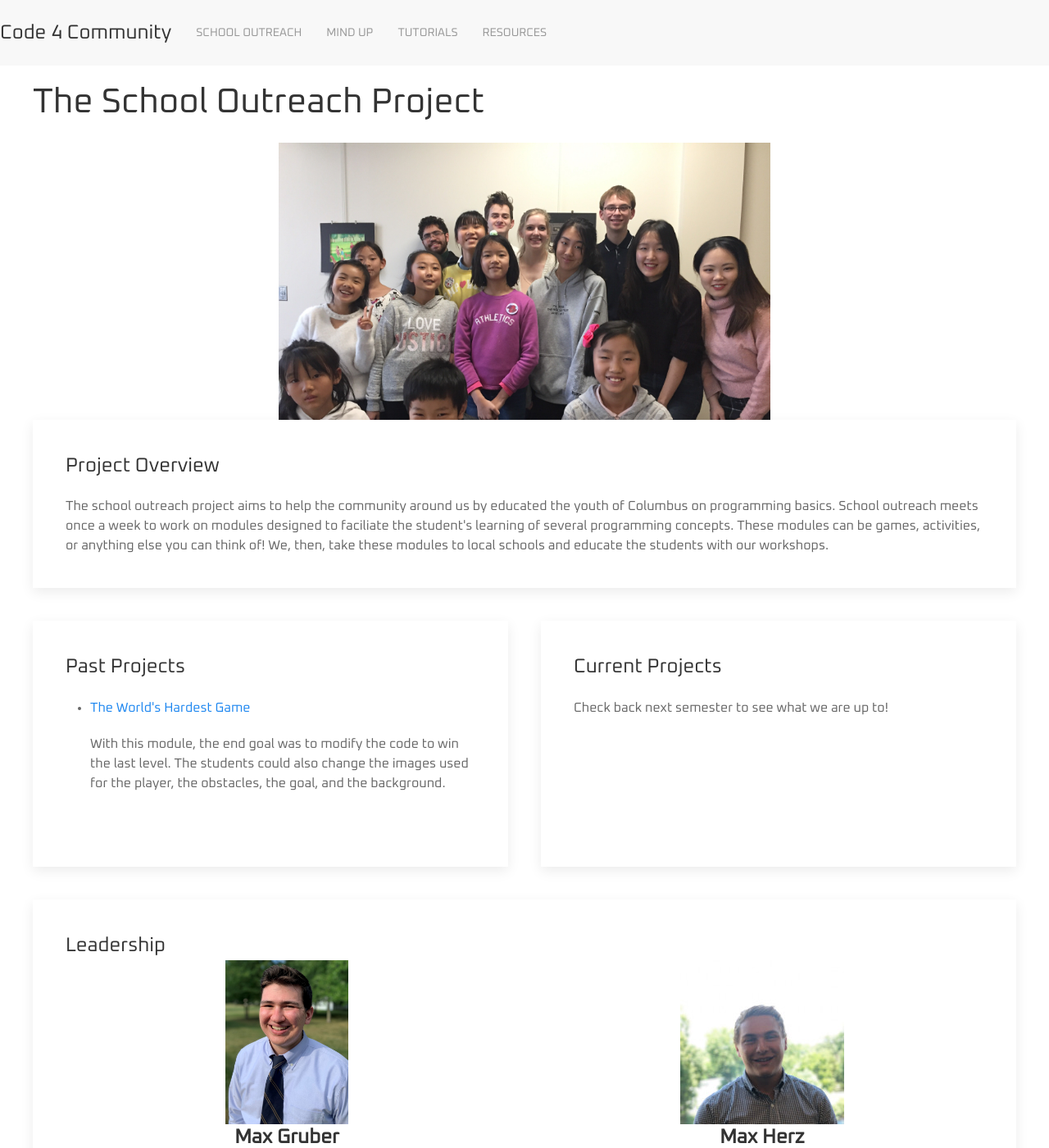
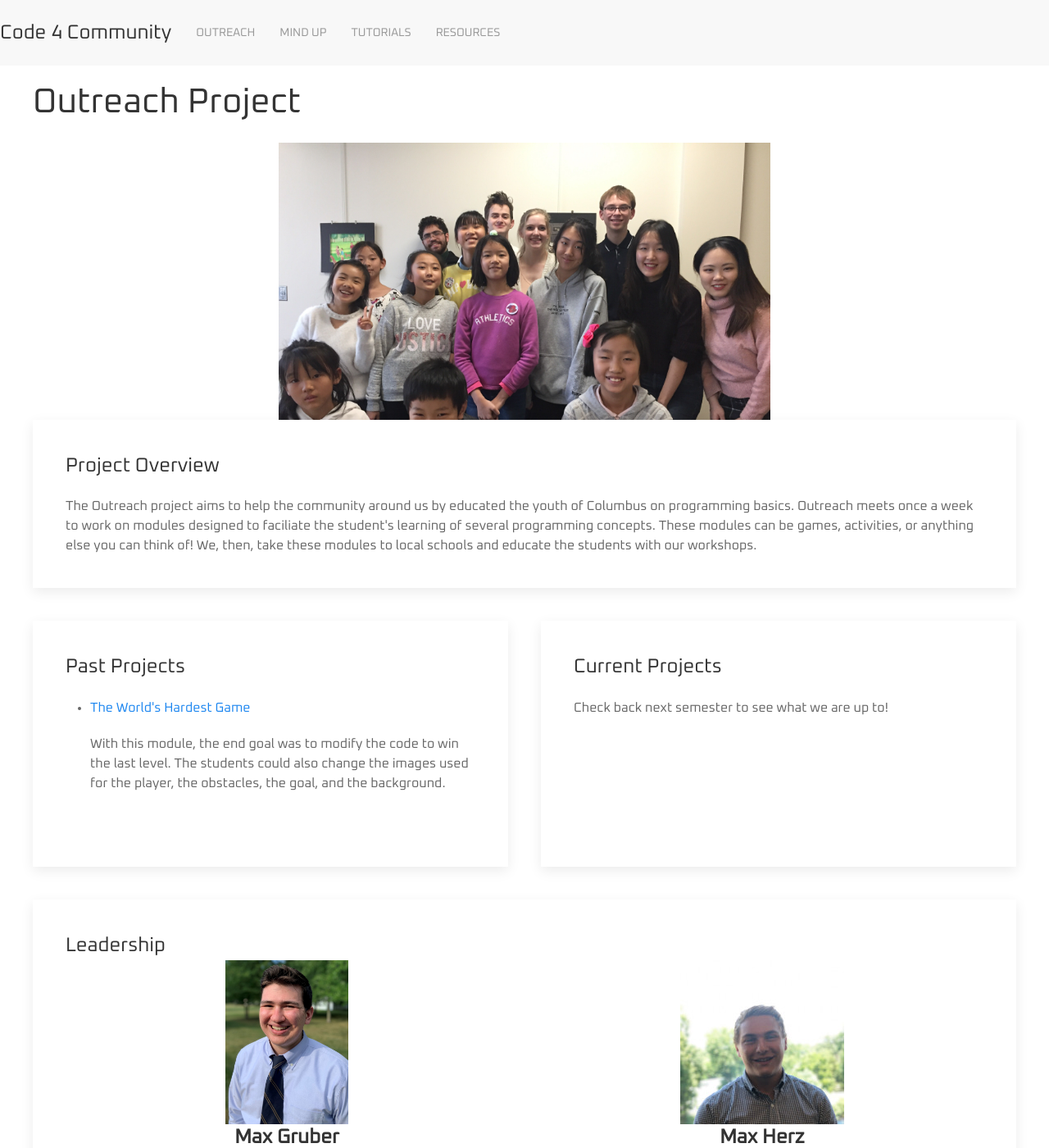
Before and after one commit to Code4Community/Code4Community.github.io, a Jekyll site: the page built from outreach.html, in a window 1280 px wide and 1400 px high. Shown: the whole window at 82% size. Built offline with Jekyll 4.4.1, drawn with Linux system fonts in a browser that asks for light colours; nearby versions of some CDN libraries; some of the changed text lies outside the part shown.

Commit message:
Change all occurrences of school outreach to outreach

```diff
--- a/_data/school_outreach_leaders.json
+++ b/_data/outreach_leaders.json
@@ -2,7 +2,7 @@
     {
         "img": "leaders/max_gruber.jpg",
         "name": "Max Gruber",
-        "role": "School Outreach Lead",
+        "role": "Outreach Lead",
         "email": "gruber.173@osu.edu"
     },
     {
--- a/_layouts/page.html
+++ b/_layouts/page.html
@@ -27,7 +27,7 @@
         <div class="uk-navbar-left">
             <a class="uk-navbar-item uk-logo" href="/">{{ site.title }}</a>
             <ul id="desktop-navigation-links" class="uk-navbar-nav">
-                <li><a href="/school-outreach">School Outreach</a></li>
+                <li><a href="/outreach">Outreach</a></li>
                 <li><a href="/mind-up">Mind Up</a></li>
                 <li><a href="/tutorials">Tutorials</a></li>
                 <li><a href="/resources">Resources</a></li>
@@ -46,7 +46,7 @@
             <button class="uk-offcanvas-close" type="button" uk-close></button>
             <ul class="uk-navbar-nav uk-flex uk-flex-column">
                 <li class="uk-nav-header">Navigation</li>
-                <li><a href="/school-outreach">School Outreach</a></li>
+                <li><a href="/outreach">Outreach</a></li>
                 <li><a href="/mind-up">Mind Up</a></li>
                 <li><a href="/tutorials">Tutorials</a></li>
                 <li><a href="/resources">Resources</a></li>
--- a/school-outreach.html
+++ b/outreach.html
@@ -1,7 +1,7 @@
 ---
 layout: page
-title: School Outreach
-permalink: /school-outreach
+title: Outreach
+permalink: /outreach
 ---
 
 <style>
@@ -27,13 +27,13 @@ permalink: /school-outreach
     }
 </style>
 
-<h1>The School Outreach Project</h1>
+<h1>Outreach Project</h1>
 
 <br>
 
 <div id="slideshow" class="uk-position-relative uk-visible-toggle uk-dark" tabindex="-1" uk-slideshow>
     <ul class="uk-slideshow-items">
-        {% for image in site.data.school_outreach_images %}
+        {% for image in site.data.outreach_images %}
             {% if forloop.first == true %}
                 <li>
                     <img class="center" data-src={{image}} height="300" alt="test"
@@ -64,8 +64,8 @@ permalink: /school-outreach
         <div class="uk-card uk-card-default uk-card-body">
             <h2 class="uk-card-title">Project Overview</h2>
             <p>
-                The school outreach project aims to help the community around us by educated the youth of Columbus on
-                programming basics. School outreach meets once a week to work on modules designed to faciliate the
+                The Outreach project aims to help the community around us by educated the youth of Columbus on
+                programming basics. Outreach meets once a week to work on modules designed to faciliate the
                 student's learning of several programming concepts. These modules can be games, activities, or
                 anything else you can think of! We, then, take these modules to local schools and educate the students
                 with our workshops.
@@ -96,6 +96,6 @@ permalink: /school-outreach
         </div>
     </div>
 
-    {% include leaders.html content=site.data.school_outreach_leaders %}
+    {% include leaders.html content=site.data.outreach_leaders %}
 
 </div>
```
Also changed, not shown: index.html (+4 -4 lines), resources.html (+15 -3 lines), tutorials/node-npm-tutorial.md (+1 -1 lines), _data/outreach_images.json (renamed from _data/school_outreach_images.json), 1 other file.
